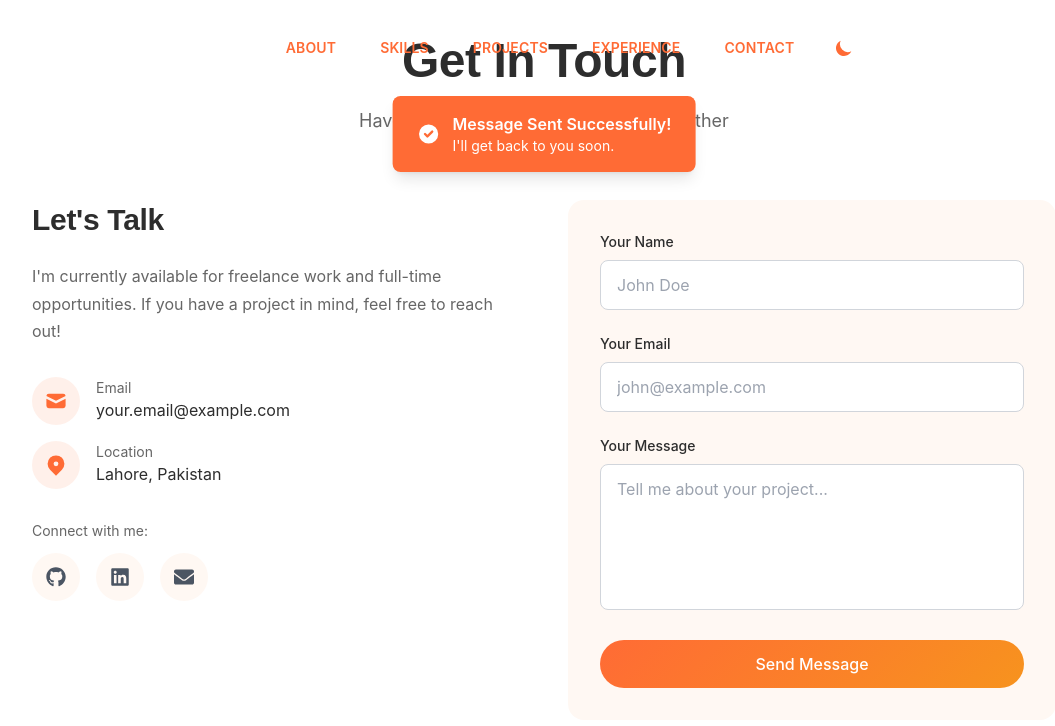
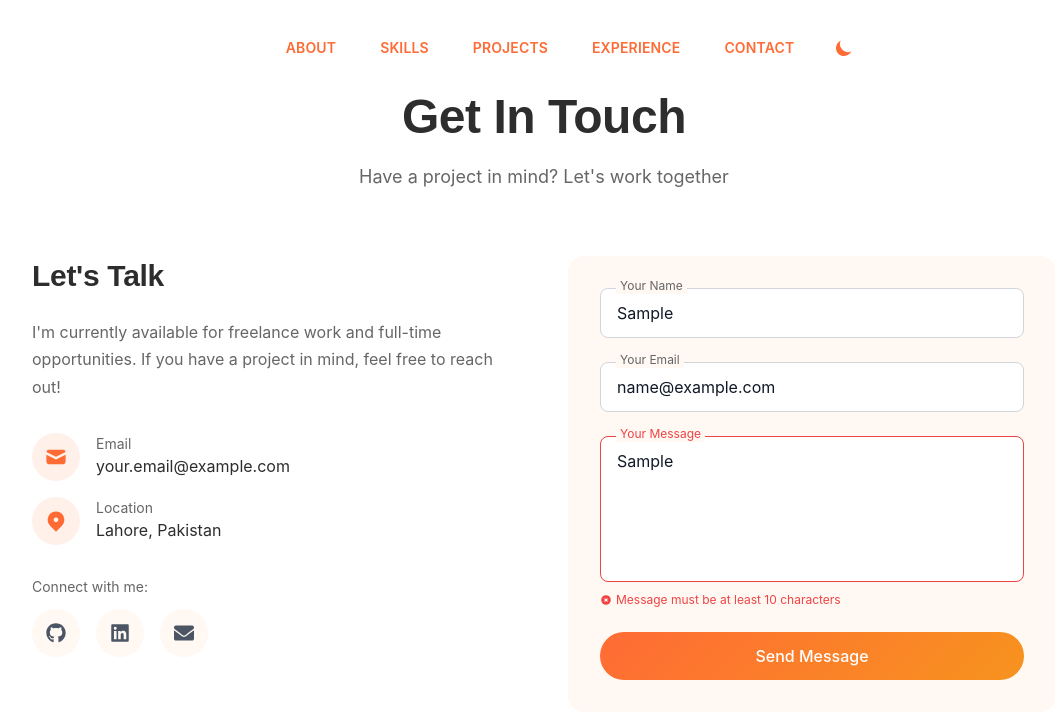
Before and after one commit to iamibm01/portfolio-website, a React (Vite) app: page / in a window 1280 px wide. Both pictures are taken after typing "Sample", "name@example.com", "Sample" into the empty fields and a click on the button "Send Message". Shown: the top 726 px of the page, without its empty margins (96-1151 px from the left). Built offline with nearby package versions, Linux system fonts and the light colour scheme.

Commit message:
made contact section a bit more dynamic

```diff
--- a/src/components/sections/Contact.tsx
+++ b/src/components/sections/Contact.tsx
@@ -1,6 +1,6 @@
 import { useState } from 'react'
 import { PERSONAL_INFO, SOCIAL_LINKS } from '../../data/constants'
-import { HiMail, HiLocationMarker, HiCheckCircle } from 'react-icons/hi'
+import { HiMail, HiLocationMarker, HiCheckCircle, HiXCircle } from 'react-icons/hi'
 import { FaGithub, FaLinkedin, FaEnvelope } from 'react-icons/fa'
 
 function Contact() {
@@ -9,19 +9,71 @@ function Contact() {
     email: '',
     message: '',
   })
+  const [focusedField, setFocusedField] = useState<string | null>(null)
   const [isSubmitted, setIsSubmitted] = useState(false)
   const [isVisible, setIsVisible] = useState(false)
+  const [isLoading, setIsLoading] = useState(false)
+  const [errors, setErrors] = useState<{ [key: string]: string }>({})
 
   const handleChange = function (e: React.ChangeEvent<HTMLInputElement | HTMLTextAreaElement>) {
+    const { name, value } = e.target
     setFormData({
       ...formData,
-      [e.target.name]: e.target.value,
+      [name]: value,
     })
+    // Clear error for this field when user starts typing
+    if (errors[name]) {
+      setErrors({ ...errors, [name]: '' })
+    }
+  }
+
+  const handleFocus = function (fieldName: string) {
+    setFocusedField(fieldName)
+  }
+
+  const handleBlur = function (fieldName: string) {
+    if (!formData[fieldName as keyof typeof formData]) {
+      setFocusedField(null)
+    }
+  }
+
+  const validateForm = function () {
+    const newErrors: { [key: string]: string } = {}
+
+    if (!formData.name.trim()) {
+      newErrors.name = 'Name is required'
+    }
+
+    if (!formData.email.trim()) {
+      newErrors.email = 'Email is required'
+    } else if (!/^[^\s@]+@[^\s@]+\.[^\s@]+$/.test(formData.email)) {
+      newErrors.email = 'Please enter a valid email'
+    }
+
+    if (!formData.message.trim()) {
+      newErrors.message = 'Message is required'
+    } else if (formData.message.trim().length < 10) {
+      newErrors.message = 'Message must be at least 10 characters'
+    }
+
+    setErrors(newErrors)
+    return Object.keys(newErrors).length === 0
   }
 
   const handleSubmit = function (e: React.FormEvent) {
     e.preventDefault()
+
+    if (!validateForm()) {
+      return
+    }
+
+    // Show loading state
+    setIsLoading(true)
+
+    // Simulate API call
+    setTimeout(function () {
       console.log('Form submitted:', formData)
+      setIsLoading(false)
 
       // Show success message
       setIsSubmitted(true)
@@ -33,8 +85,9 @@ function Contact() {
         email: '',
         message: '',
       })
+      setFocusedField(null)
 
-    // Start fade out after 4 seconds
+      // Start fade out after 3 seconds
       setTimeout(function () {
         setIsVisible(false)
       }, 3000)
@@ -43,6 +96,7 @@ function Contact() {
       setTimeout(function () {
         setIsSubmitted(false)
       }, 3500)
+    }, 1500)
   }
 
   // Icon mapping for social links
@@ -161,68 +215,146 @@ function Contact() {
           {/* Right Column - Contact Form */}
           <div className="bg-light-bg dark:bg-gray-800 p-8 rounded-2xl">
             <form onSubmit={handleSubmit} className="space-y-6">
-              <div>
-                <label
-                  htmlFor="name"
-                  className="block text-sm font-medium text-light-text-primary dark:text-white mb-2"
-                >
-                  Your Name
-                </label>
+              {/* Name Field with Floating Label */}
+              <div className="relative">
                 <input
                   type="text"
                   id="name"
                   name="name"
                   value={formData.name}
                   onChange={handleChange}
-                  required
-                  className="w-full px-4 py-3 bg-white dark:bg-gray-900 border border-gray-300 dark:border-gray-700 rounded-lg focus:outline-none focus:ring-2 focus:ring-primary dark:focus:ring-primary-light focus:border-transparent transition-all text-gray-900 dark:text-white"
-                  placeholder="John Doe"
+                  onFocus={function() { handleFocus('name') }}
+                  onBlur={function() { handleBlur('name') }}
+                  className={`w-full px-4 py-3 bg-white dark:bg-gray-900 border rounded-lg focus:outline-none transition-all text-gray-900 dark:text-white peer ${
+                    errors.name
+                      ? 'border-red-500 focus:ring-2 focus:ring-red-500'
+                      : 'border-gray-300 dark:border-gray-700 focus:ring-2 focus:ring-primary dark:focus:ring-primary-light focus:border-transparent'
+                  }`}
+                  placeholder=" "
                 />
+                <label
+                  htmlFor="name"
+                  className={`absolute left-4 transition-all duration-200 pointer-events-none ${
+                    focusedField === 'name' || formData.name
+                      ? '-top-2.5 text-xs bg-light-bg dark:bg-gray-800 px-1'
+                      : 'top-3 text-sm'
+                  } ${
+                    errors.name
+                      ? 'text-red-500'
+                      : focusedField === 'name'
+                      ? 'text-primary dark:text-primary-light'
+                      : 'text-light-text-secondary dark:text-gray-400'
+                  }`}
+                >
+                  Your Name
+                </label>
+                {errors.name && (
+                  <div className="flex items-center gap-1 mt-1 text-red-500 text-xs animate-fade-in">
+                    <HiXCircle className="w-3 h-3" />
+                    <span>{errors.name}</span>
+                  </div>
+                )}
               </div>
 
-              <div>
-                <label
-                  htmlFor="email"
-                  className="block text-sm font-medium text-light-text-primary dark:text-white mb-2"
-                >
-                  Your Email
-                </label>
+              {/* Email Field with Floating Label */}
+              <div className="relative">
                 <input
                   type="email"
                   id="email"
                   name="email"
                   value={formData.email}
                   onChange={handleChange}
-                  required
-                  className="w-full px-4 py-3 bg-white dark:bg-gray-900 border border-gray-300 dark:border-gray-700 rounded-lg focus:outline-none focus:ring-2 focus:ring-primary dark:focus:ring-primary-light focus:border-transparent transition-all text-gray-900 dark:text-white"
-                  placeholder="john@example.com"
+                  onFocus={function() { handleFocus('email') }}
+                  onBlur={function() { handleBlur('email') }}
+                  className={`w-full px-4 py-3 bg-white dark:bg-gray-900 border rounded-lg focus:outline-none transition-all text-gray-900 dark:text-white peer ${
+                    errors.email
+                      ? 'border-red-500 focus:ring-2 focus:ring-red-500'
+                      : 'border-gray-300 dark:border-gray-700 focus:ring-2 focus:ring-primary dark:focus:ring-primary-light focus:border-transparent'
+                  }`}
+                  placeholder=" "
                 />
+                <label
+                  htmlFor="email"
+                  className={`absolute left-4 transition-all duration-200 pointer-events-none ${
+                    focusedField === 'email' || formData.email
+                      ? '-top-2.5 text-xs bg-light-bg dark:bg-gray-800 px-1'
+                      : 'top-3 text-sm'
+                  } ${
+                    errors.email
+                      ? 'text-red-500'
+                      : focusedField === 'email'
+                      ? 'text-primary dark:text-primary-light'
+                      : 'text-light-text-secondary dark:text-gray-400'
+                  }`}
+                >
+                  Your Email
+                </label>
+                {errors.email && (
+                  <div className="flex items-center gap-1 mt-1 text-red-500 text-xs animate-fade-in">
+                    <HiXCircle className="w-3 h-3" />
+                    <span>{errors.email}</span>
+                  </div>
+                )}
               </div>
 
-              <div>
-                <label
-                  htmlFor="message"
-                  className="block text-sm font-medium text-light-text-primary dark:text-white mb-2"
-                >
-                  Your Message
-                </label>
+              {/* Message Field with Floating Label */}
+              <div className="relative">
                 <textarea
                   id="message"
                   name="message"
                   rows={5}
                   value={formData.message}
                   onChange={handleChange}
-                  required
-                  className="w-full px-4 py-3 bg-white dark:bg-gray-900 border border-gray-300 dark:border-gray-700 rounded-lg focus:outline-none focus:ring-2 focus:ring-primary dark:focus:ring-primary-light focus:border-transparent transition-all resize-none text-gray-900 dark:text-white"
-                  placeholder="Tell me about your project..."
+                  onFocus={function() { handleFocus('message') }}
+                  onBlur={function() { handleBlur('message') }}
+                  className={`w-full px-4 py-3 bg-white dark:bg-gray-900 border rounded-lg focus:outline-none transition-all resize-none text-gray-900 dark:text-white peer ${
+                    errors.message
+                      ? 'border-red-500 focus:ring-2 focus:ring-red-500'
+                      : 'border-gray-300 dark:border-gray-700 focus:ring-2 focus:ring-primary dark:focus:ring-primary-light focus:border-transparent'
+                  }`}
+                  placeholder=" "
                 />
+                <label
+                  htmlFor="message"
+                  className={`absolute left-4 transition-all duration-200 pointer-events-none ${
+                    focusedField === 'message' || formData.message
+                      ? '-top-2.5 text-xs bg-light-bg dark:bg-gray-800 px-1'
+                      : 'top-3 text-sm'
+                  } ${
+                    errors.message
+                      ? 'text-red-500'
+                      : focusedField === 'message'
+                      ? 'text-primary dark:text-primary-light'
+                      : 'text-light-text-secondary dark:text-gray-400'
+                  }`}
+                >
+                  Your Message
+                </label>
+                {errors.message && (
+                  <div className="flex items-center gap-1 mt-1 text-red-500 text-xs animate-fade-in">
+                    <HiXCircle className="w-3 h-3" />
+                    <span>{errors.message}</span>
+                  </div>
+                )}
               </div>
 
+              {/* Submit Button with Loading Animation */}
               <button
                 type="submit"
-                className="w-full px-8 py-3 bg-gradient-hero text-white font-medium rounded-full hover:shadow-lg hover:scale-105 transition-all"
+                disabled={isLoading}
+                className="w-full px-8 py-3 bg-gradient-hero text-white font-medium rounded-full hover:shadow-lg hover:scale-105 transition-all disabled:opacity-70 disabled:cursor-not-allowed disabled:hover:scale-100 relative overflow-hidden group"
               >
-                Send Message
+                {isLoading ? (
+                  <span className="flex items-center justify-center gap-2">
+                    <svg className="animate-spin h-5 w-5" fill="none" viewBox="0 0 24 24">
+                      <circle className="opacity-25" cx="12" cy="12" r="10" stroke="currentColor" strokeWidth="4" />
+                      <path className="opacity-75" fill="currentColor" d="M4 12a8 8 0 018-8V0C5.373 0 0 5.373 0 12h4zm2 5.291A7.962 7.962 0 014 12H0c0 3.042 1.135 5.824 3 7.938l3-2.647z" />
+                    </svg>
+                    Sending...
+                  </span>
+                ) : (
+                  <span>Send Message</span>
+                )}
               </button>
             </form>
           </div>
```
Also changed, not shown: src/components/sections/Skills.tsx (line endings or trailing spaces). Lines whose indentation alone changed are shown as unchanged.
